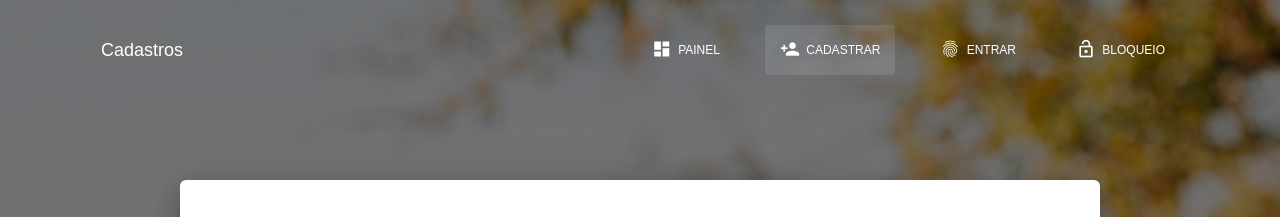
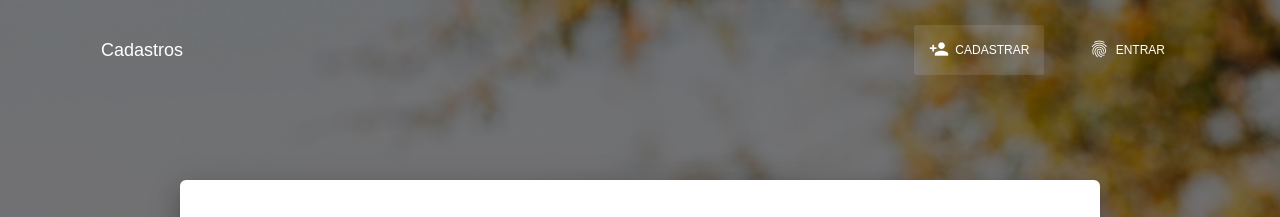
Before and after one commit to Brenins/Projeto-WEB, a website: page paginas/public/register.html in a window 1280 px wide. Shown: the top 217 px of the page. Drawn offline with Linux system fonts and the light colour scheme; some packages are replaced by stand-ins of ours.

Commit message:
Update register.html

```diff
--- a/paginas/public/register.html
+++ b/paginas/public/register.html
@@ -45,12 +45,6 @@ The above copyright notice and this permission notice shall be included in all c
       </button>
       <div class="collapse navbar-collapse justify-content-end">
         <ul class="navbar-nav">
-          <li class="nav-item">
-            <a href="../dashboard.html" class="nav-link">
-              <i class="material-icons">dashboard</i>
-              Painel
-            </a>
-          </li>
           <li class="nav-item  active ">
             <a href="../pages/register.html" class="nav-link">
               <i class="material-icons">person_add</i>
@@ -61,12 +55,6 @@ The above copyright notice and this permission notice shall be included in all c
             <a href="../pages/login.html" class="nav-link">
               <i class="material-icons">fingerprint</i>
               Entrar
-            </a>
-          </li>
-          <li class="nav-item ">
-            <a href="../pages/lock.html" class="nav-link">
-              <i class="material-icons">lock_open</i>
-              Bloqueio
             </a>
           </li>
         </ul>
```
